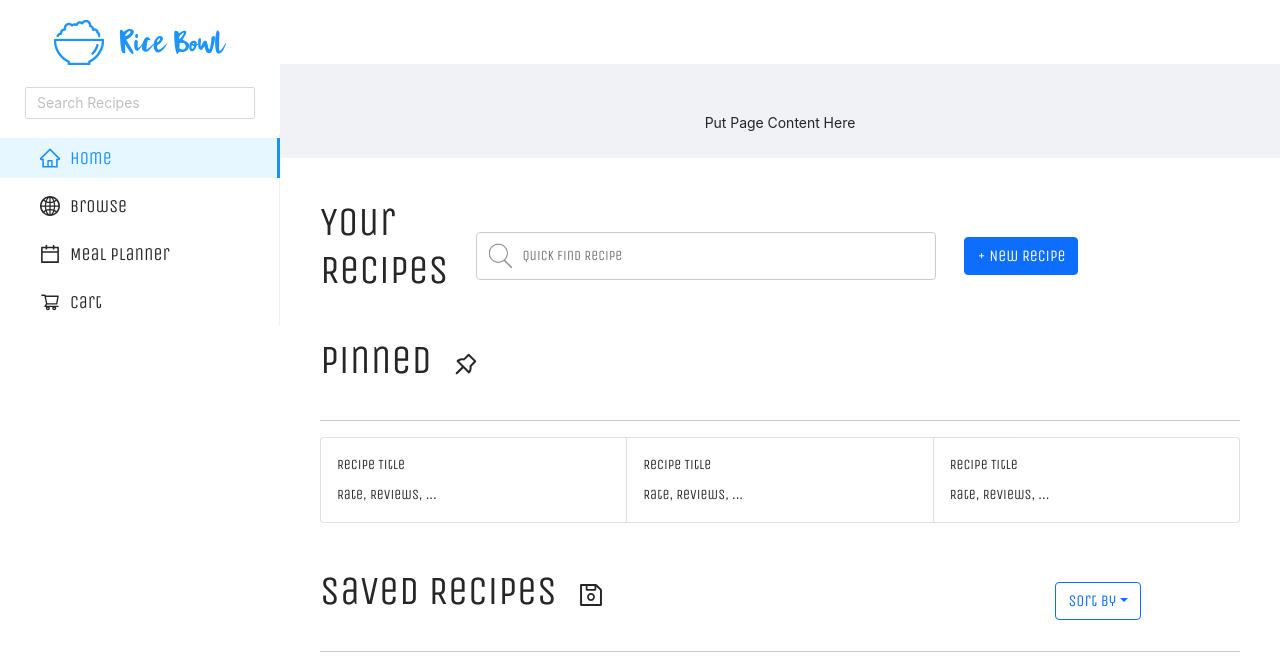
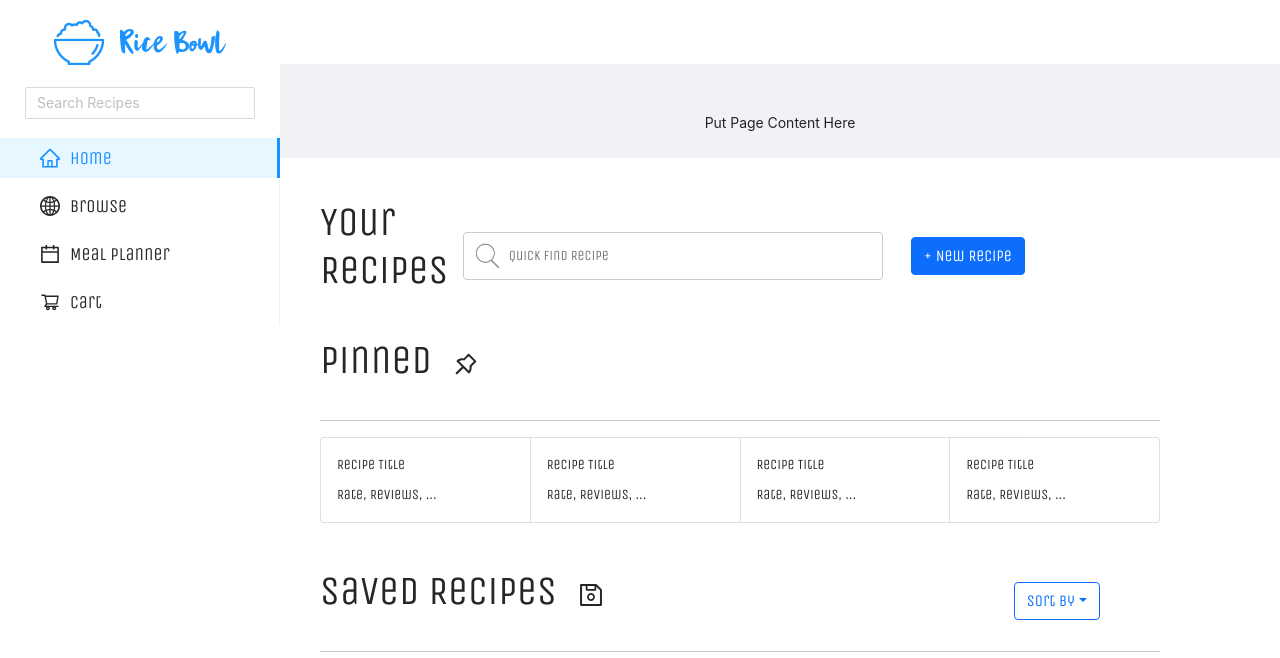
Before and after one commit to wendywu705/rice-bowl-recipe, a React (Create React App) app in the folder client/: page / in a window 1280 px wide. Shown: the top 658 px of the page. Built offline with nearby package versions, Linux system fonts and the light colour scheme.

Commit message:
connect backend to frontend

```diff
--- a/client/src/components/RecipeList/RecipeList.css
+++ b/client/src/components/RecipeList/RecipeList.css
@@ -2,7 +2,7 @@
     font-family: "Unica One", serif;
     margin-left: 40vh;
     margin-top: 5vh;
-    margin-right: 5vh;
+    margin-right: 15vh;
 }
 
 .search-bar{
--- a/client/src/components/RecipeList/RecipeList.js
+++ b/client/src/components/RecipeList/RecipeList.js
@@ -5,6 +5,24 @@ import { ButtonDropdown, DropdownToggle, DropdownMenu, DropdownItem, ButtonGroup
 import { Card, Button, CardTitle, CardText, CardGroup } from 'reactstrap';
 import { Link } from "react-router-dom";
 import { AiOutlinePushpin, AiOutlineSave } from 'react-icons/ai';
+
+
+// displayRecipes = (recipes) => {
+//     if (!recipes.length) return null;
+
+//     return recipes.map((recipe, index) => (
+//         <div key={index}>
+//             <h3>{recipe.name}</h3>
+//             <span>{recipe.category}</span>
+//             <p>{recipe.ingredients}</p>
+//             <span>{recipe.time}</span>
+//             <span>{recipe.servingSize}</span>
+//             <p>{recipe.directions}</p>
+//             <span>{recipe.meta}</span>
+//         </div>
+//     ))
+// }
+
 
 function ReciepeList() {
     const [dropdownOpen, setOpen] = useState(false);
@@ -41,6 +59,10 @@ function ReciepeList() {
                         <CardTitle tag="recipe">Recipe Title</CardTitle>
                         <CardText>Rate, Reviews, ...</CardText>
                     </Card>
+                    <Card body>
+                        <CardTitle tag="recipe">Recipe Title</CardTitle>
+                        <CardText>Rate, Reviews, ...</CardText>
+                    </Card>
                 </CardGroup>
             </div>
             <br/><br/>
@@ -55,6 +77,7 @@ function ReciepeList() {
                         <DropdownItem>Rate</DropdownItem>
                         <DropdownItem>Prep Time</DropdownItem>
                         <DropdownItem>Total Time</DropdownItem>
+                        <DropdownItem>Serving Size</DropdownItem>
                     </DropdownMenu>
                 </ButtonDropdown>
             </div>
```
